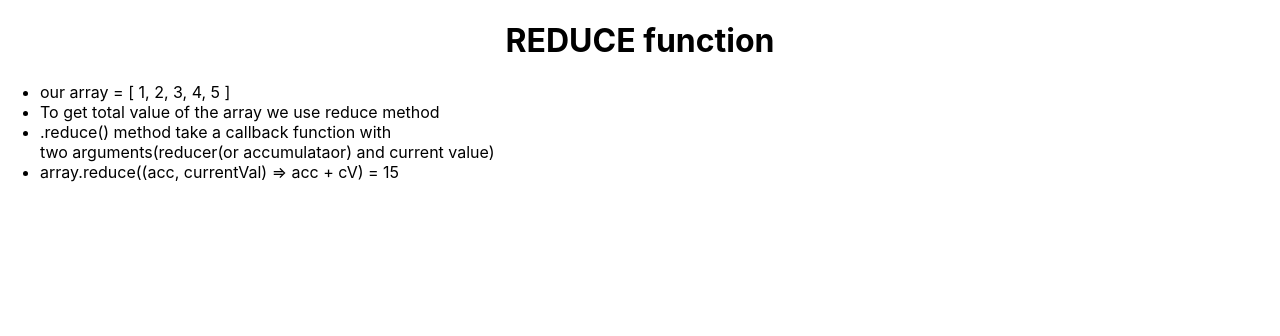
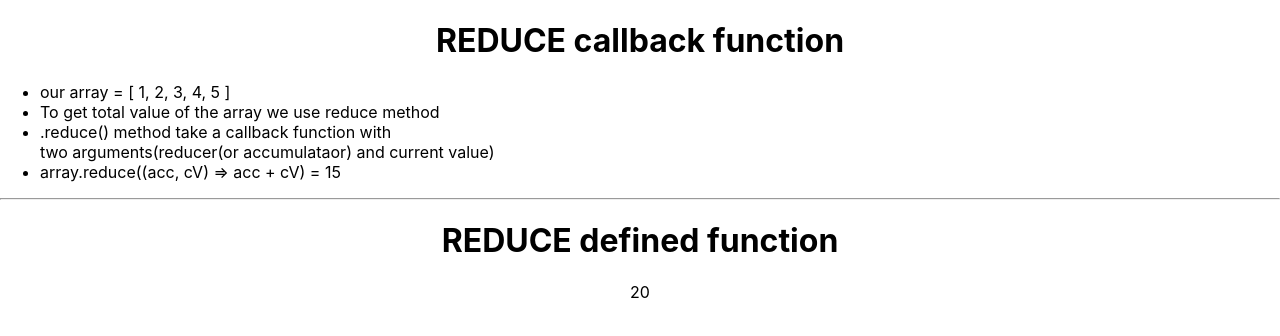
Before and after one commit to GoogleNanodegreeScholarship/reduce, a React (Create React App) app: page / in a window 1280 px wide. Shown: the top 336 px of the page. Built offline with nearby package versions, Linux system fonts and the light colour scheme.

Commit message:
Add reducer predefined function

```diff
--- a/src/App.js
+++ b/src/App.js
@@ -8,15 +8,20 @@ class App extends Component {
       textAlign: 'left'
     }
     const array = [ 1, 2, 3, 4, 5 ]
+    //defined reducer function
+    const reducer = (accumulator, currVal) => accumulator + currVal
     return (
       <div className="App">
-        <h1>REDUCE function</h1>
+        <h1>REDUCE callback function</h1>
         <ul style={{width: '50%'}}>
           <li style={liStyle}>our array = [ 1, 2, 3, 4, 5 ]</li>
           <li style={liStyle}>To get total value of the array we use reduce method</li>
           <li style={liStyle}>.reduce() method take a callback function with <br/>two arguments(reducer(or accumulataor) and current value)</li>
-          <li style={liStyle}>array.reduce((acc, currentVal) => acc + cV) = {array.reduce((acc, cV) => acc + cV)}</li>
+          <li style={liStyle}>array.reduce((acc, cV) => acc + cV) = {array.reduce((acc, cV) => acc + cV)}</li>
         </ul>
+        <hr/>
+        <h1>REDUCE defined function</h1>
+        {array.reduce(reducer, 5)}
       </div>
     );
   }
```
